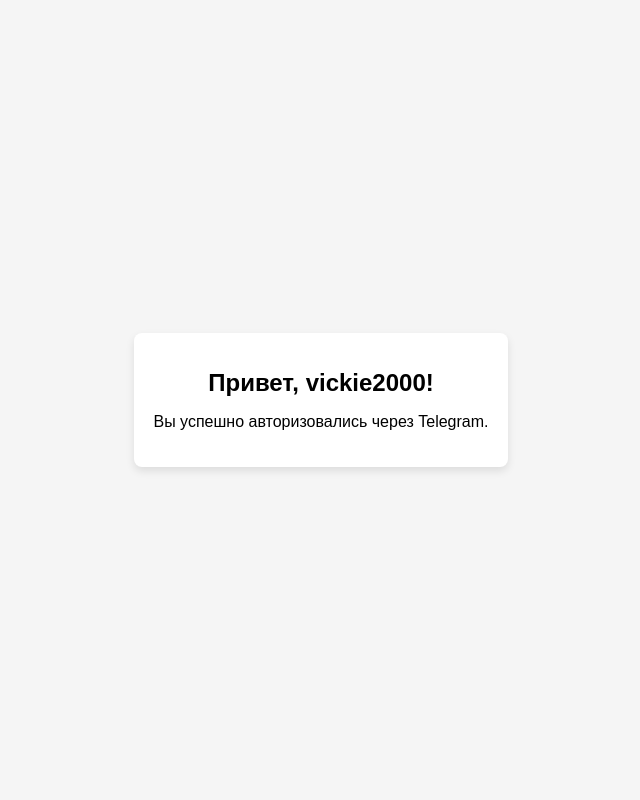
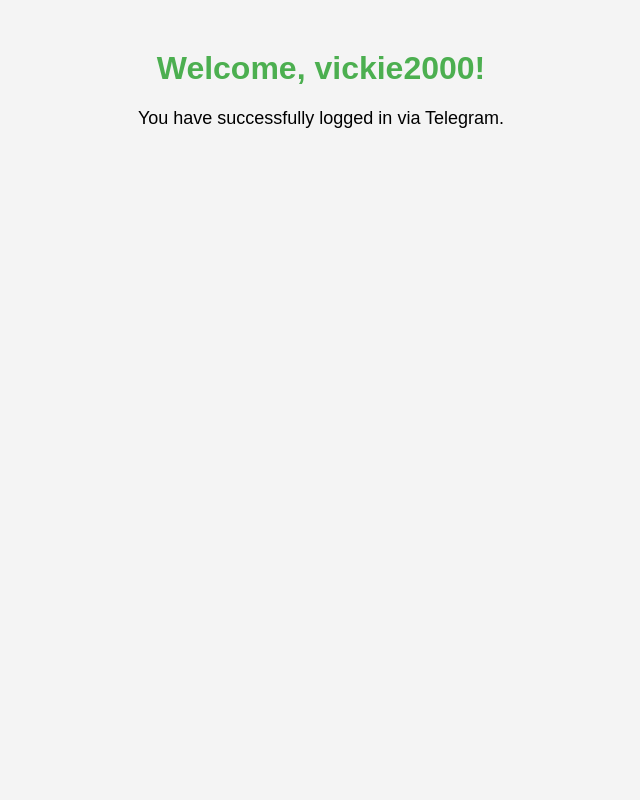
Before and after one commit to vkrasnyan/DjangoTelegram, a Django app: page /welcome/ in a window 1280 px wide. Shown: the whole page, without its empty margins (319-959 px from the left). Run offline with Django 5.2, Linux system fonts and the light colour scheme; a user stored in the database is signed in.

Commit message:
Авторизация через Telegram API, работает, редирект на welcome.html не выполняется

```diff
--- a/telegram_auth/myapp/templates/welcome.html
+++ b/telegram_auth/myapp/templates/welcome.html
@@ -1,36 +1,44 @@
 <!DOCTYPE html>
-<html lang="ru">
+<html lang="en">
 <head>
     <meta charset="UTF-8">
-    <meta name="viewport" content="width=device-width, initial-scale=1.0">
-    <title>Добро пожаловать</title>
+    <title>Welcome</title>
     <style>
         body {
             font-family: Arial, sans-serif;
-            display: flex;
-            justify-content: center;
-            align-items: center;
-            height: 100vh;
             margin: 0;
-            background-color: #f5f5f5;
+            padding: 0;
+            background-color: #f4f4f4;
+            text-align: center;
         }
         .container {
-            text-align: center;
-            padding: 20px;
-            border-radius: 8px;
-            background-color: #fff;
-            box-shadow: 0 4px 8px rgba(0, 0, 0, 0.1);
+            margin-top: 50px;
         }
         h1 {
-            font-size: 24px;
-            margin-bottom: 10px;
+            color: #4CAF50;
+        }
+        p {
+            font-size: 18px;
+        }
+        .logout {
+            margin-top: 20px;
+        }
+        .logout a {
+            text-decoration: none;
+            color: white;
+            background-color: #f44336;
+            padding: 10px 20px;
+            border-radius: 5px;
+        }
+        .logout a:hover {
+            background-color: #d32f2f;
         }
     </style>
 </head>
 <body>
     <div class="container">
-        <h1>Привет, {{ username }}!</h1>
-        <p>Вы успешно авторизовались через Telegram.</p>
+        <h1>Welcome, {{ username }}!</h1>
+        <p>You have successfully logged in via Telegram.</p>
     </div>
 </body>
 </html>
--- a/telegram_auth/myapp/urls.py
+++ b/telegram_auth/myapp/urls.py
@@ -1,9 +1,9 @@
 from django.urls import path
-from .views import login_via_telegram, telegram_callback, welcome_view
+from .views import login_via_telegram, telegram_auth, welcome_view
 
 
 urlpatterns = [
     path('login/', login_via_telegram, name='login'),
-    path('telegram_callback/', telegram_callback, name='telegram_callback'),
+    path('telegram_callback/', telegram_auth, name='telegram_callback'),
     path('welcome/', welcome_view, name='welcome'),
 ]
--- a/telegram_auth/myapp/views.py
+++ b/telegram_auth/myapp/views.py
@@ -1,51 +1,68 @@
 import logging
+import hashlib
+import hmac
+import time
 
 from django.contrib.auth.decorators import login_required
 from django.shortcuts import render, redirect
+from django.http import HttpResponseBadRequest
 from django.contrib.auth import login
 from django.contrib.auth.models import User
-from . models import TelegramProfile
-import secrets
+from .models import TelegramProfile
 
 
-logger = logging.getLogger(__name__)
-def login_via_telegram(request):
-    token = secrets.token_urlsafe(16)
-    # Сформировать URL для Telegram-бота
-    bot_username = 'myloginetbot'
-    telegram_link = f"https://t.me/{bot_username}?start={token}"
-
-    # Сохранить токен
-    request.session['auth_token'] = token
-
-    return render(request, 'login.html', {'telegram_link': telegram_link})
+BOT_TOKEN = '7982653482:AAEtitxQYmgSn6dNLvQGLpMdAst-80cK5z4'
 
 
-def telegram_callback(request):
-    telegram_id = request.GET.get('telegram_id')
-    telegram_username = request.GET.get('username')
-    token = request.GET.get('token')
+def login_via_telegram(request):
+    return render(request, 'login.html')
 
+
+def telegram_auth(request):
+    auth_data = request.POST.dict()
+
+    # Проверяем подпись данных
+    if not validate_telegram_auth(auth_data):
+        return HttpResponseBadRequest("Неверная подпись данных")
+
+    telegram_id = auth_data.get('id')
+    username = auth_data.get('username')
+
+    # Ищем существующего пользователя
     try:
-        user = User.objects.get(username=telegram_username)
-        # Обновляем профиль
-        profile = user.telegramprofile
-        profile.telegram_id = telegram_id
-        profile.telegram_username = telegram_username
-        profile.save()
-    except User.DoesNotExist:
-        user = User.objects.create(username=telegram_username)
-        profile = TelegramProfile.objects.create(
+        profile = TelegramProfile.objects.get(telegram_id=telegram_id)
+        user = profile.user
+    except TelegramProfile.DoesNotExist:
+        user = User.objects.create(username=username or f"tg_user_{telegram_id}")
+        TelegramProfile.objects.create(
             user=user,
             telegram_id=telegram_id,
-            telegram_username=telegram_username,
-            auth_token=token
+            telegram_username=username
         )
 
+    # Логиним пользователя
     login(request, user)
-    return redirect('welcome')
+    next_url = request.GET.get('next', 'welcome')
+    return redirect(next_url)
 
 
+def validate_telegram_auth(auth_data):
+    """
+    Проверка подписи данных от Telegram.
+    """
+    check_hash = auth_data.pop('hash', None)
+    auth_data_sorted = sorted(auth_data.items())
+    data_check_string = "\n".join([f"{k}={v}" for k, v in auth_data_sorted])
+    secret_key = hashlib.sha256(BOT_TOKEN.encode()).digest()
+    calculated_hash = hmac.new(secret_key, data_check_string.encode(), hashlib.sha256).hexdigest()
+
+    # Проверка подписи и времени
+    auth_date = int(auth_data.get('auth_date', 0))
+    if abs(time.time() - auth_date) > 86400:  # 24 часа
+        return False
+
+    return check_hash == calculated_hash
+
+@login_required
 def welcome_view(request):
-    username = request.user.username
-    return render(request, 'welcome.html', {'username': username})
+    return render(request, 'welcome.html', {'username': request.user.username})
--- a/telegram_auth/telegram_auth/settings.py
+++ b/telegram_auth/telegram_auth/settings.py
@@ -25,7 +25,11 @@ SECRET_KEY = 'django-insecure-2(myl8589)m9w^k9&n=39m%i*p)rm4%s6#$e52jxb^qyv5@7b3
 # SECURITY WARNING: don't run with debug turned on in production!
 DEBUG = True
 
-ALLOWED_HOSTS = []
+ALLOWED_HOSTS = [
+    'oauth.telegram.org',
+    '127.0.0.1',
+    'b598-45-89-52-14.ngrok-free.app'
+]
 
 
 # Application definition
```
Also changed, not shown: telegram_auth/myapp/templates/login.html (+12 -2 lines).
